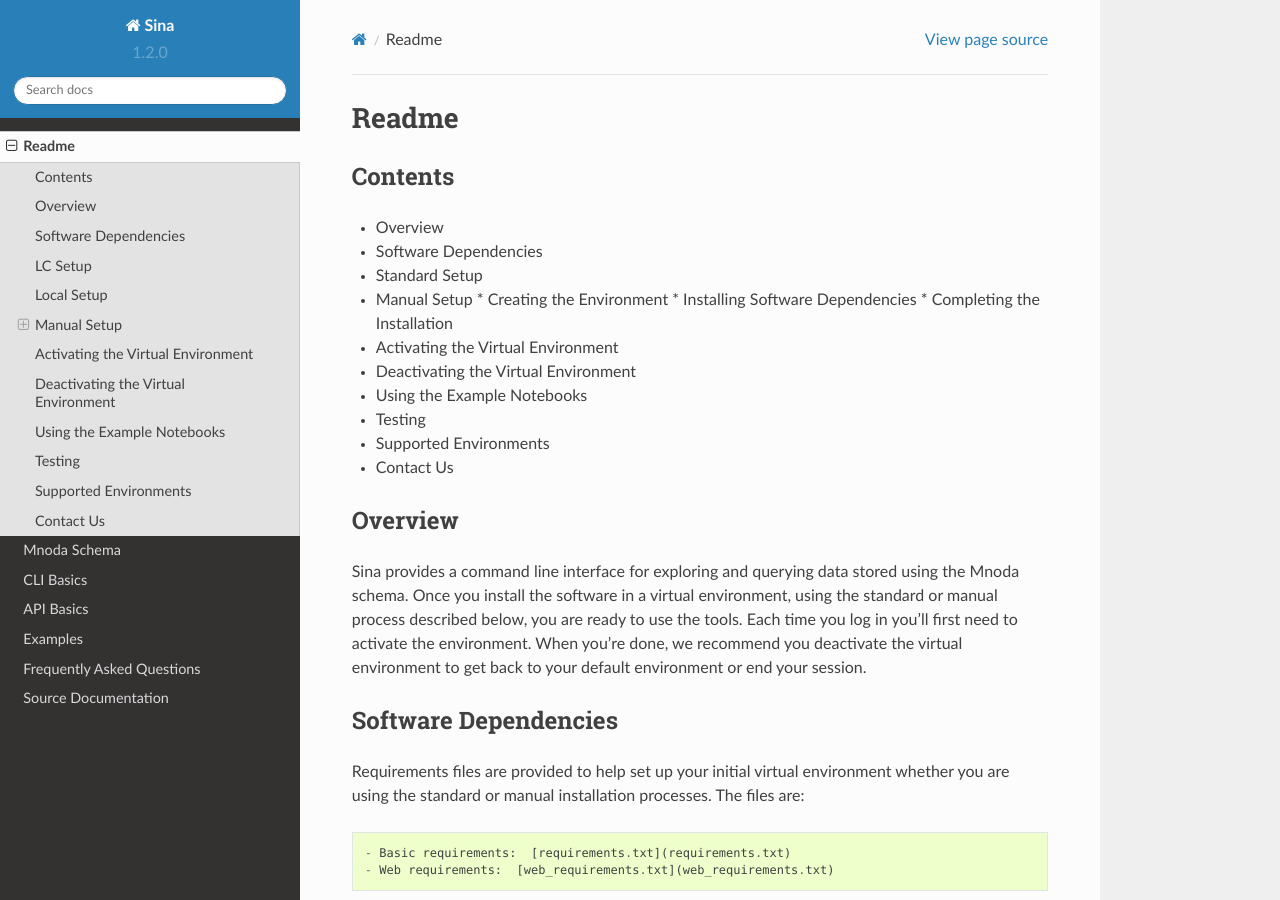
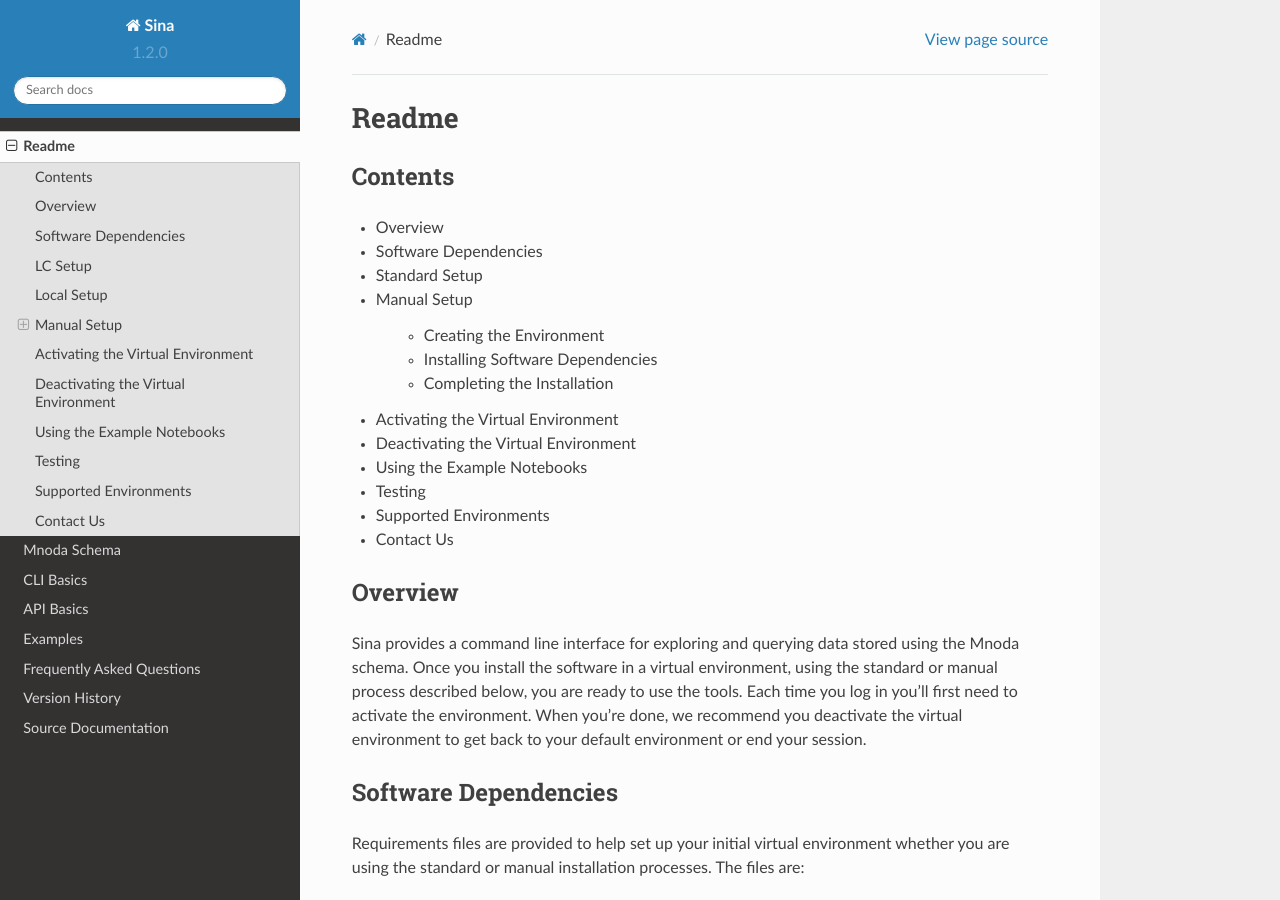
Before and after one commit to LLNL/Sina, a Sphinx documentation site: the page built from docs/source/readme.rst, in a window 1280 px wide and 900 px high. Built offline with Sphinx 7.4.7 and the Read the Docs theme 2.0.0, drawn with Linux system fonts in a browser that asks for light colours; pages that are not in the unit, such as notebooks, are missing from menus.

```diff
--- a/README.md
+++ b/README.md
@@ -4,9 +4,11 @@ Contents
 - Software Dependencies
 - Standard Setup
 - Manual Setup
-  * Creating the Environment
-  * Installing Software Dependencies
-  * Completing the Installation
+
+    - Creating the Environment
+    - Installing Software Dependencies
+    - Completing the Installation
+
 - Activating the Virtual Environment
 - Deactivating the Virtual Environment
 - Using the Example Notebooks
--- /dev/null
+++ b/docs/source/changelog.rst
@@ -0,0 +1,4 @@
+Version History
++++++++++++++++
+
+.. include:: ../../CHANGELOG.md
--- a/docs/source/index.rst
+++ b/docs/source/index.rst
@@ -15,6 +15,7 @@ Sina documentation index
    api_basics
    examples
    faq
+   changelog
    modules
 
 * :ref:`genindex`
```
Also changed, not shown: CHANGELOG.md (added, +32 -0 lines).
